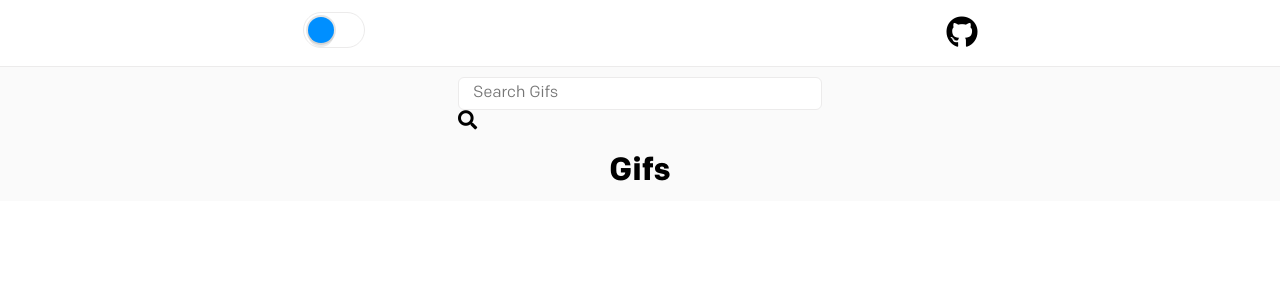
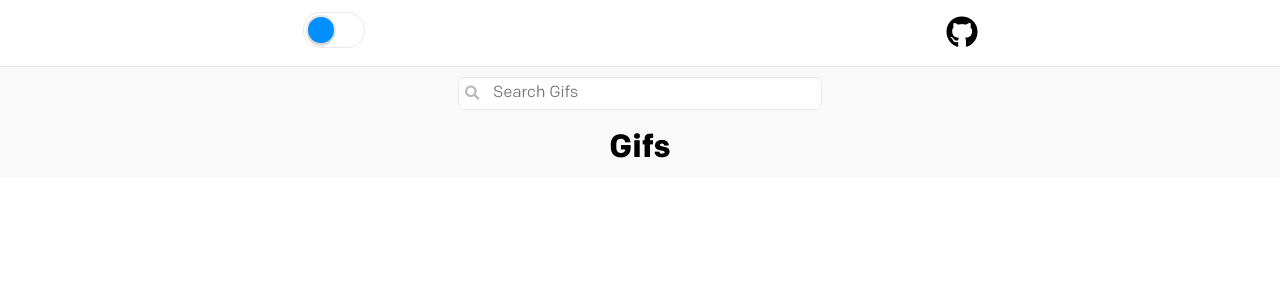
Before and after one commit to itsrojasleon/search-infinite-gifs, a React (Create React App) app: page / in a window 1280 px wide. Shown: the top 300 px of the page. Built offline with nearby package versions, Linux system fonts and the light colour scheme.

Commit message:
header component it works

```diff
--- a/src/components/Header.js
+++ b/src/components/Header.js
@@ -38,8 +38,10 @@ const Icon = styled.i`
   color: black;
   display: none;
   text-align: right;
+  transition: .3s;
   &:hover {
     cursor: pointer;
+    color: rgb(135,135,135);
   }
   @media(max-width: 769px) {
     display: block;
--- a/src/components/SearchBar.js
+++ b/src/components/SearchBar.js
@@ -19,6 +19,7 @@ const Form = styled.form`
     display: flex;
     justify-content: space-between;
     align-items: center;
+    position: relative;
   }
 `;
 const TextInput = styled.input`
@@ -30,27 +31,43 @@ const TextInput = styled.input`
   font-family: "Colfax Regular";
   color: black;
   width: 100%;
+  text-indent: 20px;
   &:focus {
     outline: none;
     border: 1px solid rgb(0,143,255);
   }
+  @media(max-width: 769px) {
+    text-indent: 0;
+  }
 `;
 const C = styled.div`
   width: 100%;
+  position: relative;
 `;
-const Search = styled.i`@media(max-width: 769px){display: none;}`;
+const Search = styled.i`
+  position: absolute;
+  top: 9px;
+  left: 7px;
+  font-size: .9em;
+  color: rgb(187,187,187);
+  @media(max-width: 769px){
+    display: none;
+  }
+`;
 
 const ButtonSubmit = styled.button`
   display: none;
   @media(max-width: 769px) {
-    background-color: black;
+    position: absolute;
+    background-color: rgb(0,143,255);
     color: white;
-    padding: 6px 14px;
+    padding: 7px 14px;
     border: none;
     border-radius: 3px;
     font-size: .8em;
     display: block;
     width: 15%;
+    right: 11px;
   }
 `;
 
@@ -127,7 +144,7 @@ function Home(props) {
       <Form onSubmit={handleSubmit}>
         <C>
           <TextInput type="text" placeholder={`Search ${props.toggle ? 'Stickers' : 'Gifs'}`} onChange={handleChange} />
-          <Search style={{ fontSize: '1.2em' }} className="fas fa-search"></Search>
+          <Search className="fas fa-search"></Search>
         </C>
         <ButtonSubmit type="submit"><i style={{ fontSize: '1.2em' }} className="fas fa-search"></i></ButtonSubmit>
       </Form>
```
